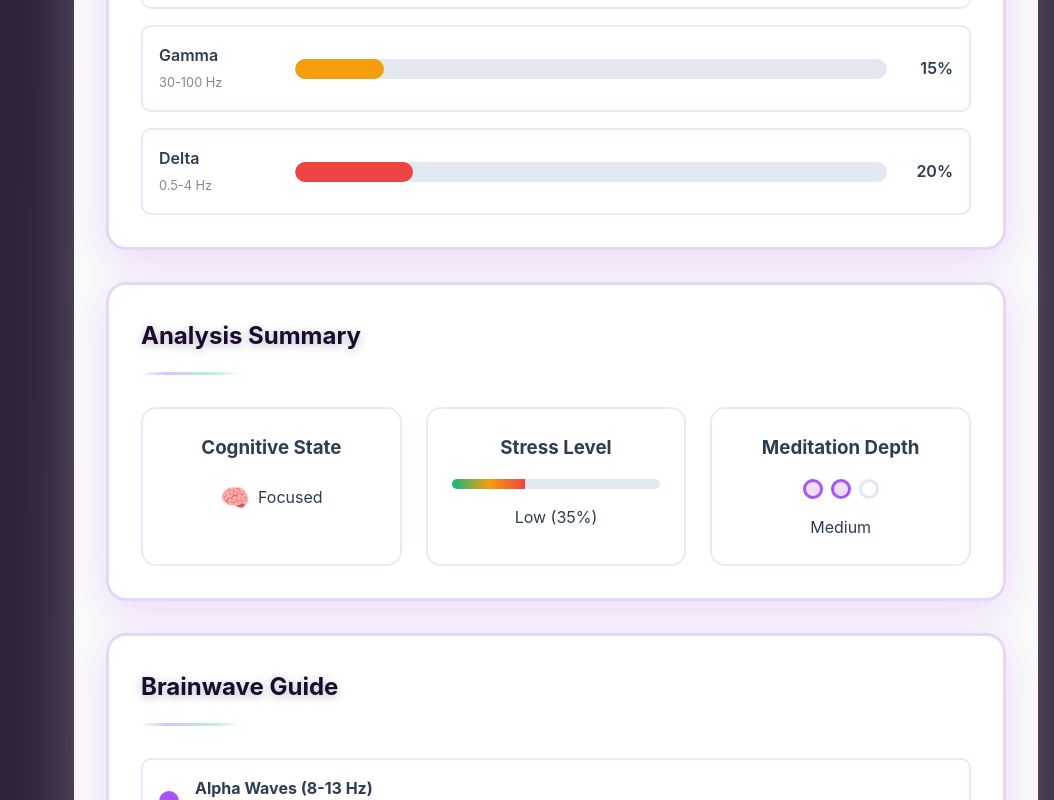
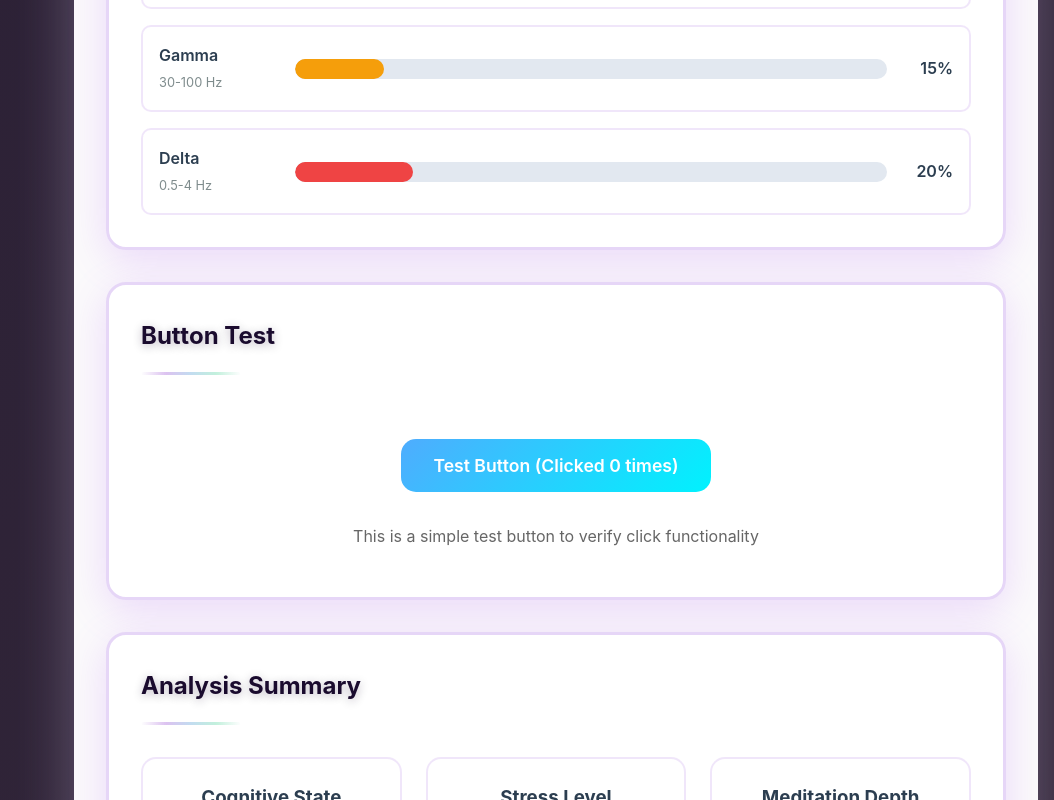
Before and after one commit to senushidinara/-NEUROMIND, a Next.js app: page /eeg in a window 1280 px wide. Shown: the part 729-1529 px from the top of the page, without its empty margins (226-1280 px from the left). Built offline with nearby package versions, Linux system fonts and the light colour scheme.

Commit message:
Add test button after the recording section
cgen-475a8188bd0d448bbbed49c8e8b01144

```diff
--- a/app/eeg/page.tsx
+++ b/app/eeg/page.tsx
@@ -122,6 +122,37 @@ export default function EEGPage() {
           </div>
         </div>
 
+        {/* Test Section */}
+        <div className="section-card">
+          <h2 className="section-title">Button Test</h2>
+          <div className="section-divider"></div>
+          <div style={{ padding: '1rem', textAlign: 'center' }}>
+            <button
+              onClick={() => {
+                console.log('Test button clicked!');
+                setTestClickCount(testClickCount + 1);
+                alert(`Test button clicked ${testClickCount + 1} times!`);
+              }}
+              style={{
+                background: 'linear-gradient(135deg, #4facfe 0%, #00f2fe 100%)',
+                color: 'white',
+                border: 'none',
+                padding: '1rem 2rem',
+                borderRadius: '15px',
+                fontSize: '1.1rem',
+                fontWeight: '600',
+                cursor: 'pointer',
+                margin: '1rem'
+              }}
+            >
+              Test Button (Clicked {testClickCount} times)
+            </button>
+            <p style={{ color: '#666', marginTop: '1rem' }}>
+              This is a simple test button to verify click functionality
+            </p>
+          </div>
+        </div>
+
         <div className="section-card">
           <h2 className="section-title">Analysis Summary</h2>
           <div className="section-divider"></div>
```
